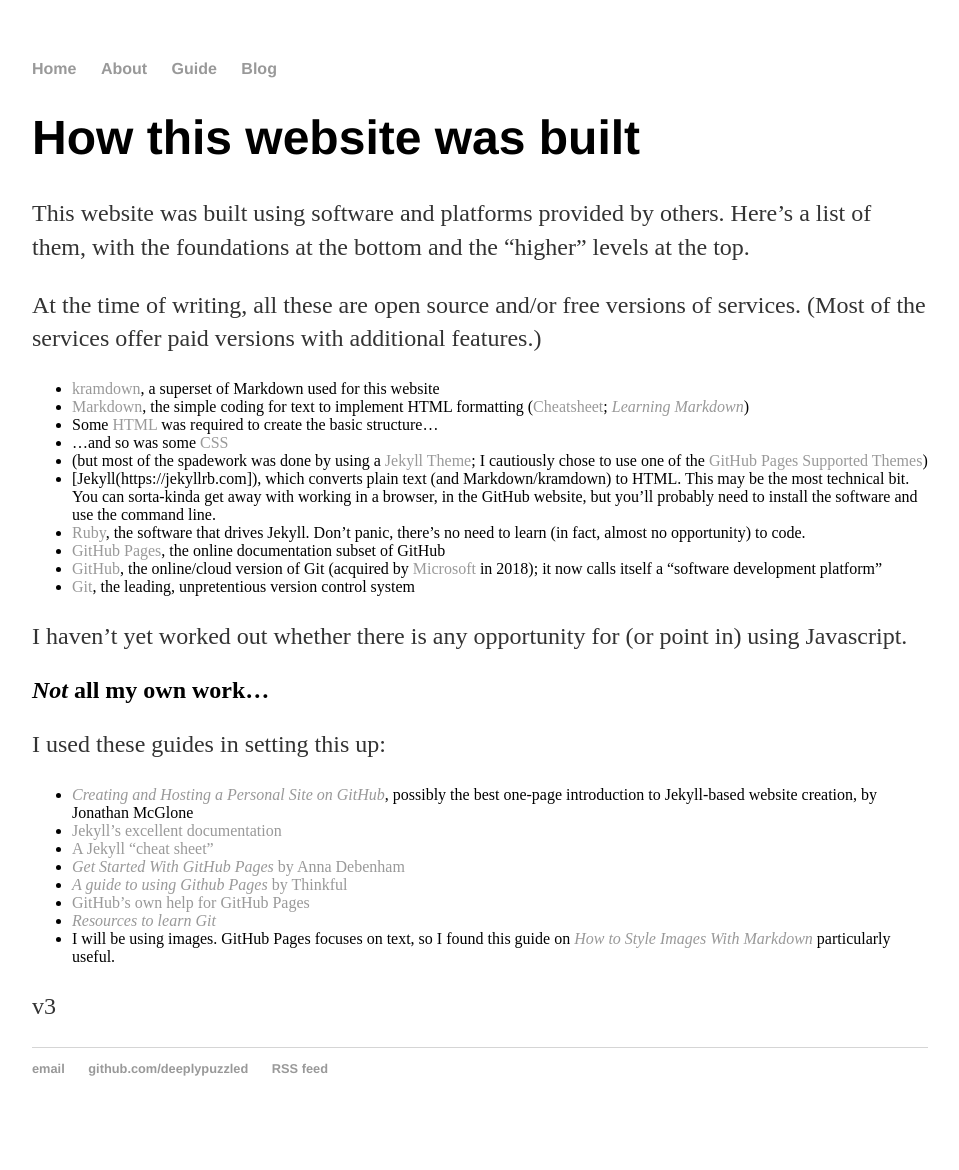
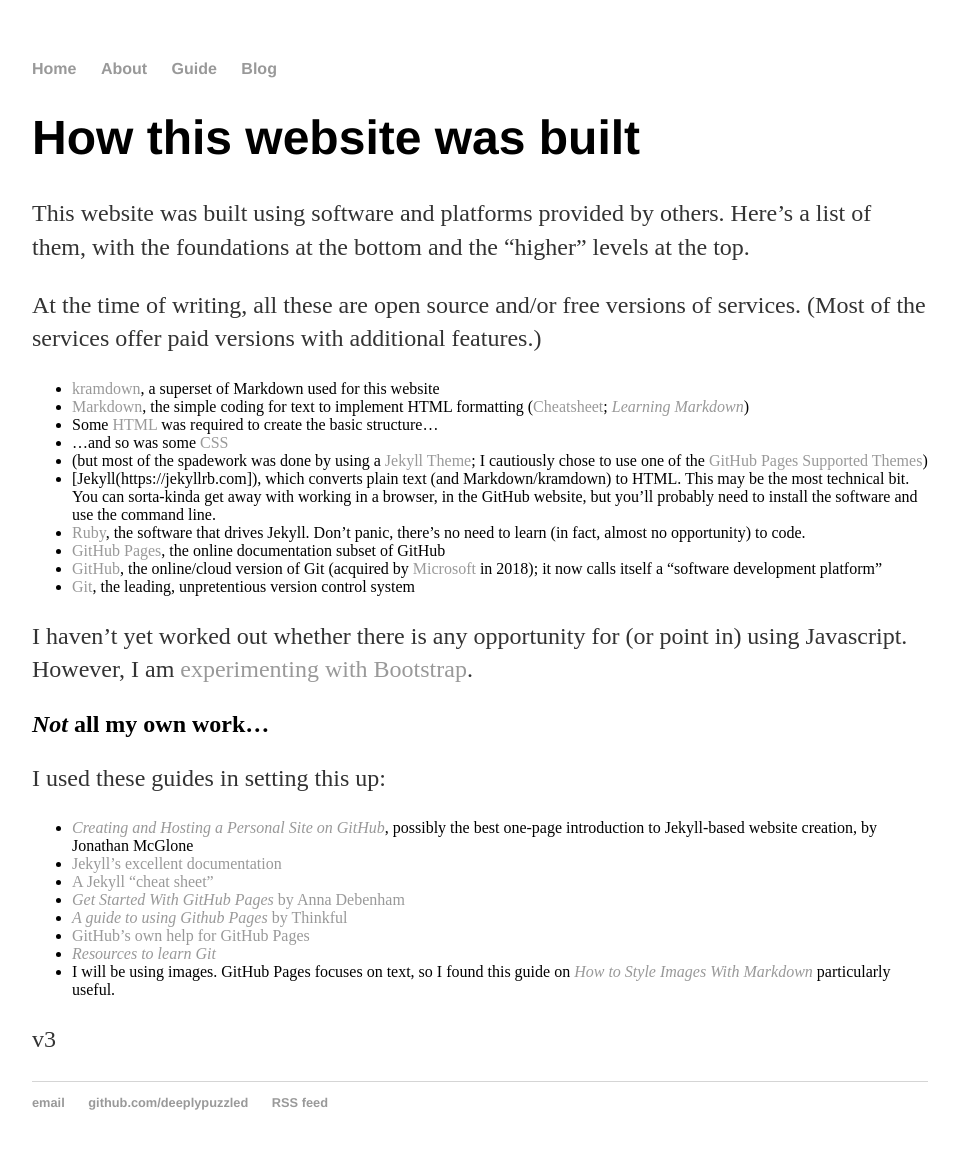
Before and after one commit to deeplypuzzled/deeplypuzzled.github.io, a Jekyll site: the page built from about/index.md, in a window 1280 px wide. Shown: the whole page, without its empty margins (160-1119 px from the left). Built offline with Jekyll 4.4.1, drawn with Linux system fonts in a browser that asks for light colours; before the commit the page ends 1136 px from its top, so only the background shows below that.

Commit message:
Update index.md

```diff
--- a/about/index.md
+++ b/about/index.md
@@ -18,7 +18,7 @@
 * [GitHub](https://github.com/), the online/cloud version of Git (acquired by [Microsoft](https://blogs.microsoft.com/blog/2018/10/26/microsoft-completes-github-acquisition/) in 2018); it now calls itself a "software development platform"
 * [Git](https://git-scm.com/), the leading, unpretentious version control system
 
-I haven't yet worked out whether there is any opportunity for (or point in) using Javascript.
+I haven't yet worked out whether there is any opportunity for (or point in) using Javascript. However, I am [experimenting with Bootstrap](bootstrap_test.html).
 
 ## *Not* all my own work...
 
```
